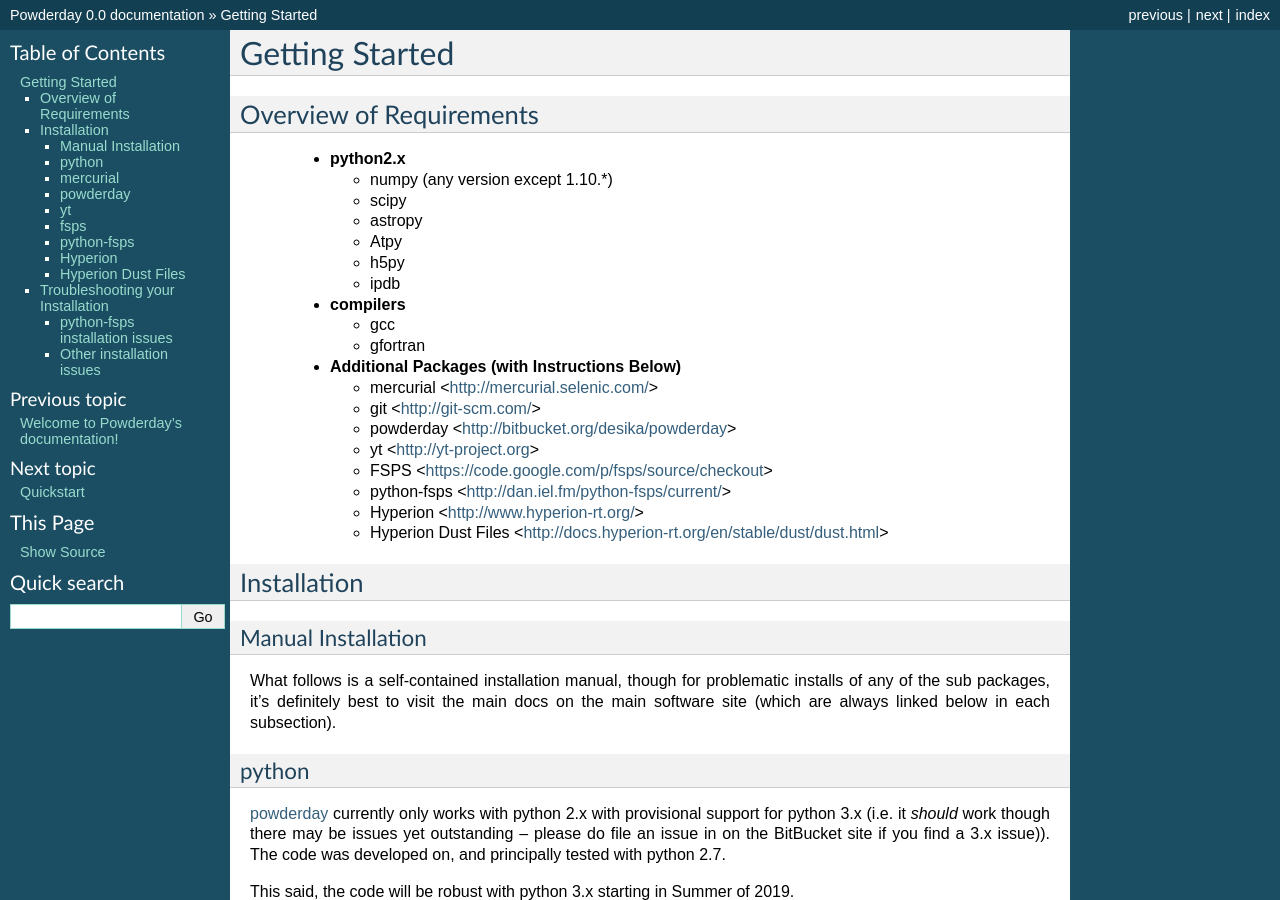
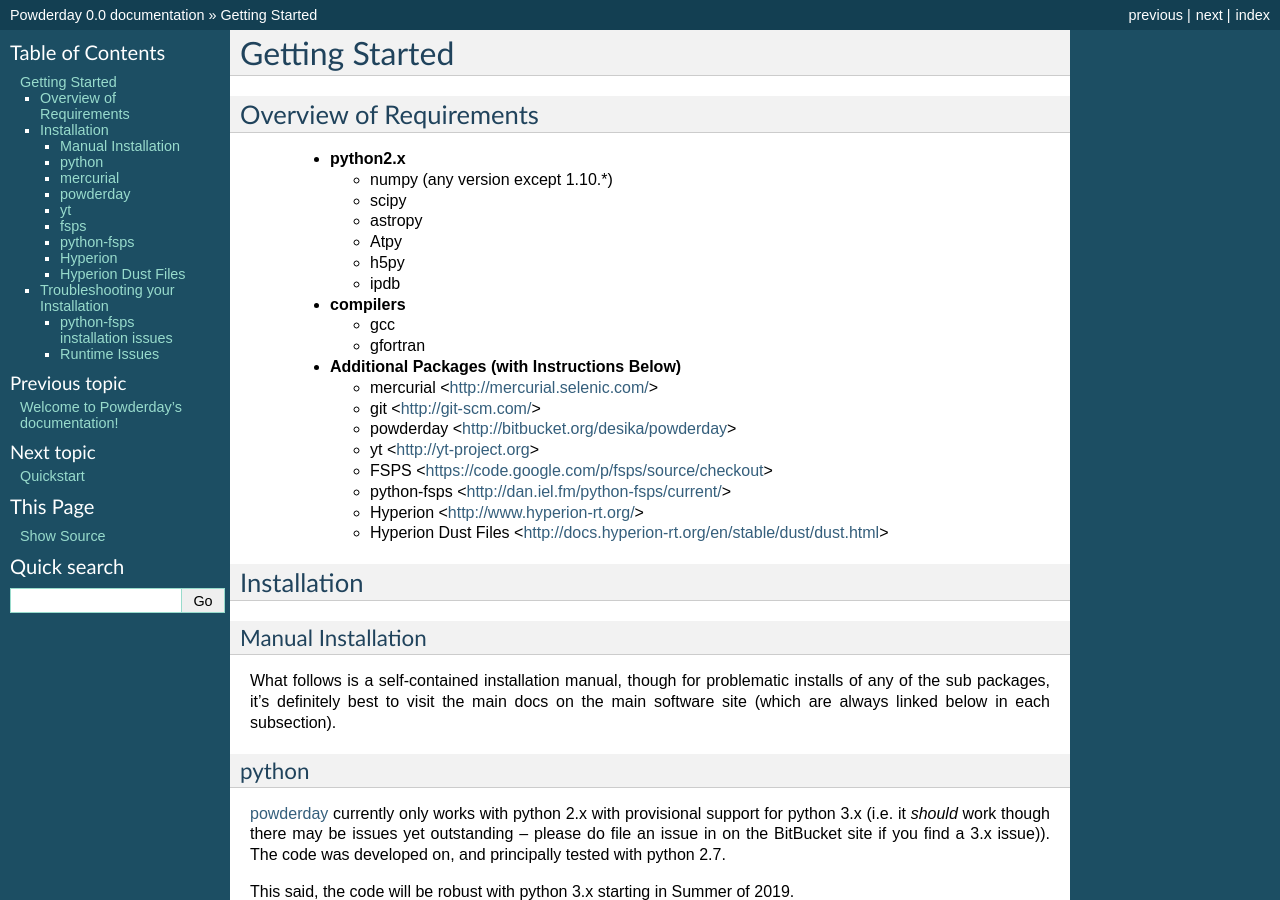
Before and after one commit to dnarayanan/powderday, a Sphinx documentation site: the page built from docs/installation.rst, in a window 1280 px wide and 900 px high. Built offline with Sphinx 7.4.7, drawn with Linux system fonts in a browser that asks for light colours; some of the changed text lies outside the part shown.

Commit message:
small docs tweak on installation

```diff
--- a/docs/installation.rst
+++ b/docs/installation.rst
@@ -346,7 +346,7 @@
 not actually execute properly if the correct compilers aren't set in
 the MakeFile.  Thanks to Ena Choi for pointing this one out.
 
-Other installation issues
+Runtime Issues
 ---------------
 
 1. Freezing during ``Pool.map`` and `'metallicity outside of range'` errors::
```
